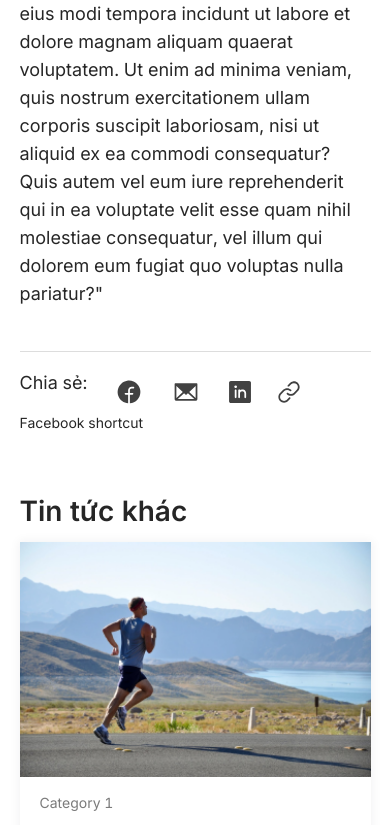
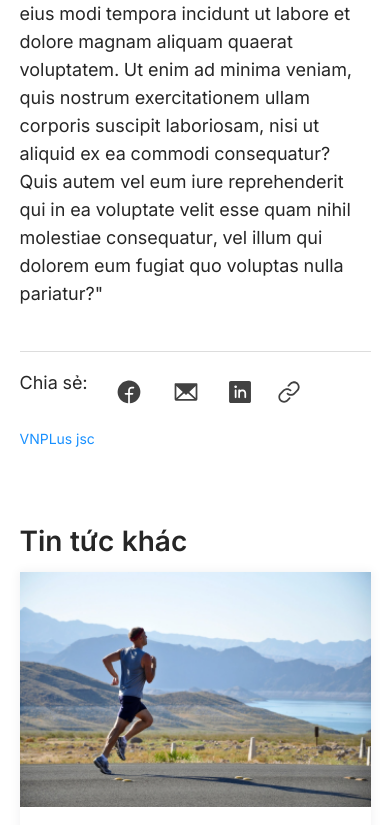
Before and after one commit to KhoaLang/MK-LandingPage, a React (Create React App) app: page /event/1 in a window 390 px wide. Shown: the part 1153-1978 px from the top of the page. Built offline with nearby package versions, Linux system fonts and the light colour scheme.

Commit message:
facebook plugin + fix bug responsive

```diff
--- a/public/index.html
+++ b/public/index.html
@@ -32,6 +32,15 @@
   </head>
   <body>
     <noscript>You need to enable JavaScript to run this app.</noscript>
+    <div id="fb-root"></div>
+    <script
+      async
+      defer
+      crossorigin="anonymous"
+      src="https://connect.facebook.net/vi_VN/sdk.js#xfbml=1&version=v14.0"
+      nonce="TY68E0cy"
+    ></script>
+
     <div id="root"></div>
     <!--
       This HTML file is a template.
--- a/src/components/contact/Contact.js
+++ b/src/components/contact/Contact.js
@@ -54,7 +54,8 @@ const Contact = () => {
                 wrapperCol={{
                   span: 24,
                 }}
-                layout="vertical">
+                layout="vertical"
+              >
                 <Row gutter={[24, 24]}>
                   <Col md={12} xs={24}>
                     <Form.Item
@@ -65,7 +66,8 @@ const Contact = () => {
                           required: true,
                           message: "Vui lòng nhập họ và tên!",
                         },
-                      ]}>
+                      ]}
+                    >
                       <Input />
                     </Form.Item>
                   </Col>
@@ -78,7 +80,8 @@ const Contact = () => {
                           required: true,
                           message: "Vui lòng nhập email!",
                         },
-                      ]}>
+                      ]}
+                    >
                       <Input />
                     </Form.Item>
                   </Col>
@@ -93,7 +96,8 @@ const Contact = () => {
                           required: true,
                           message: "Vui lòng nhập tên công ty!",
                         },
-                      ]}>
+                      ]}
+                    >
                       <Input />
                     </Form.Item>
                   </Col>
@@ -106,7 +110,8 @@ const Contact = () => {
                           required: true,
                           message: "Vui lòng nhập số điện thoại!",
                         },
-                      ]}>
+                      ]}
+                    >
                       <Input />
                     </Form.Item>
                   </Col>
@@ -120,7 +125,8 @@ const Contact = () => {
                       required: true,
                       message: "Bạn thắc mắc điều gì?",
                     },
-                  ]}>
+                  ]}
+                >
                   <Input.TextArea />
                 </Form.Item>
                 <Button style={{ marginTop: "26px" }}>Gửi</Button>
@@ -133,7 +139,8 @@ const Contact = () => {
                   {contactInfo.map((item, idx) => (
                     <li
                       className="footer__upper__container__left-side__contact-info__item d-flex align-items-center"
-                      key={idx}>
+                      key={idx}
+                    >
                       {item.logo}
                       <p style={{ color: "#000" }}>{item.info}</p>
                     </li>
@@ -148,14 +155,16 @@ const Contact = () => {
                 visible={isModalVisible}
                 onOk={handleOk}
                 onCancel={handleCancel}
-                footer={[]}>
+                footer={[]}
+              >
                 <iframe
                   width="100%"
                   height="600px"
-                  frameborder="0"
-                  referrerpolicy="no-referrer-when-downgrade"
-                  src="https://www.google.com/maps/embed/v1/place?key=AIzaSyAuHn3Zlnm6SSmMnR7qHGrVVM_Fumq67-0&q=10.732531, 106.731495"
-                  allowFullScreen></iframe>
+                  frameBorder="0"
+                  referrerPolicy="no-referrer-when-downgrade"
+                  src={`https://www.google.com/maps/embed/v1/place?key=${process.env.REACT_APP_GG_API_KEY}_Fumq67-0&q=10.732531, 106.731495`}
+                  allowFullScreen
+                ></iframe>
               </Modal>
             </Col>
           </Row>
--- a/src/components/contact/contact.scss
+++ b/src/components/contact/contact.scss
@@ -55,7 +55,6 @@
 @media (max-width: 1199.98px) {
   .contact {
     align-items: flex-start !important;
-    height: 100vh;
   }
 }
 .ant-modal-body {
--- a/src/components/eventDetail/EventDetail.js
+++ b/src/components/eventDetail/EventDetail.js
@@ -29,8 +29,8 @@ const EventDetail = (props) => {
     <section className="event-detail d-flex justify-content-center align-items-center">
       <div className="event-detail__container">
         <div className="event-detail__container__main-content">
-          <Row gutter={[16]}>
-            <Col md={15}>
+          <Row gutter={[16, 16]}>
+            <Col md={17}>
               <div className="event-detail__container__main-content__page-header">
                 <PageHeader
                   style={{ padding: "0px" }}
@@ -80,7 +80,25 @@ const EventDetail = (props) => {
                 <Link />
               </div>
             </Col>
-            <Col md={6}>Facebook shortcut</Col>
+            <Col md={6} className="d-flex justify-content-center">
+              <div
+                className="fb-page"
+                data-href="https://www.facebook.com/vnplusjsc"
+                data-width="340"
+                data-height="152"
+                data-small-header="false"
+                data-adapt-container-width="true"
+                data-hide-cover="false"
+                data-show-facepile="false"
+              >
+                <blockquote
+                  cite="https://www.facebook.com/vnplusjsc"
+                  className="fb-xfbml-parse-ignore"
+                >
+                  <a href="https://www.facebook.com/vnplusjsc">VNPLus jsc</a>
+                </blockquote>
+              </div>
+            </Col>
           </Row>
         </div>
 
```
Also changed, not shown: src/components/contact/index.html (deleted, +0 -8 lines), 2 other files (tests, documents, lock files or other folders).
